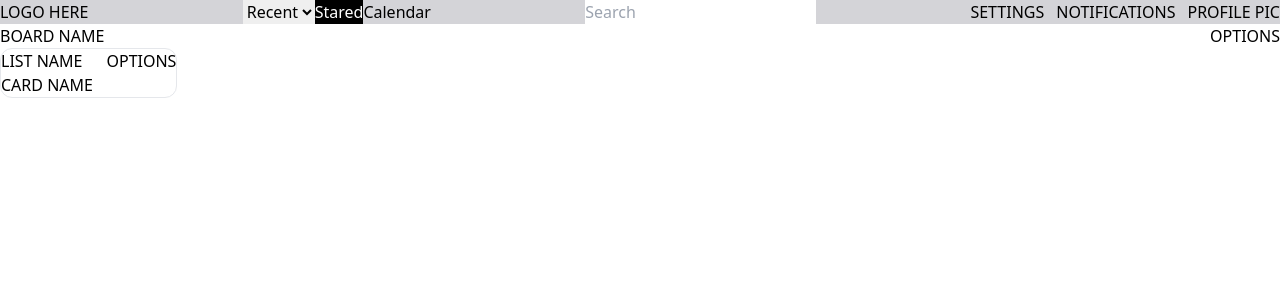
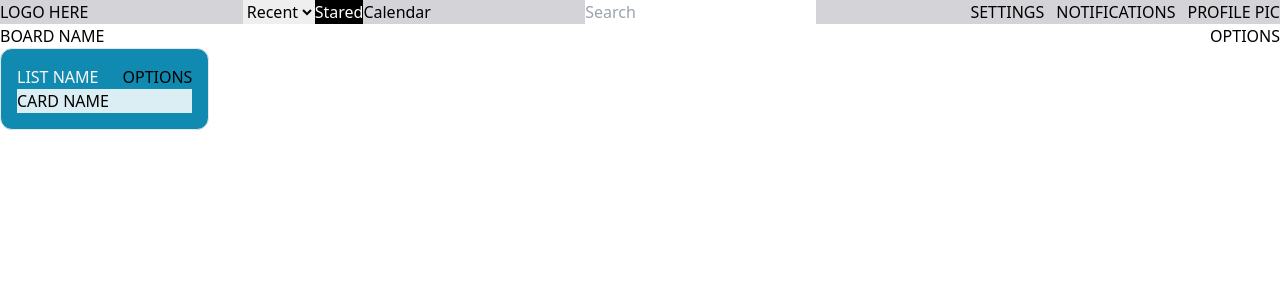
Before and after one commit to BryceRichey/flocus, a Next.js app in the folder client/: page /board in a window 1280 px wide. Shown: the top 300 px of the page. Built offline with nearby package versions, Linux system fonts and the light colour scheme.

Commit message:
renamed colors, added cards to list

```diff
--- a/client/public/output.css
+++ b/client/public/output.css
@@ -545,6 +545,18 @@ video {
   --tw-contain-style:  ;
 }
 
+.bg-primary-blue-1 {
+  background-color: #DBEEF3;
+}
+
+.bg-primary-blue-2 {
+  background-color: #118AB2;
+}
+
+.text-off-white {
+  color: #FAF9F6;
+}
+
 .static {
   position: static;
 }
--- /dev/null
+++ b/client/src/components/boards/Card.jsx
@@ -0,0 +1,7 @@
+export default function Card() {
+    return (
+        <div className="bg-primary-blue-1">
+            <p>CARD NAME</p>
+        </div>
+    );
+}
--- a/client/src/components/boards/List.jsx
+++ b/client/src/components/boards/List.jsx
@@ -1,13 +1,13 @@
+import Card from "./Card";
+
 export default function List() {
     return (
-        <div className="border rounded-xl w-fit">
+        <div className="border rounded-xl w-fit p-4 bg-primary-blue-2">
             <div className="flex">
-                <p className="mr-6">LIST NAME</p>
+                <p className="mr-6 text-off-white">LIST NAME</p>
                 <button>OPTIONS</button>
             </div>
-            <div>
-                <p>CARD NAME</p>
-            </div>
+            <Card />
         </div>
     );
 }
--- a/client/src/input.css
+++ b/client/src/input.css
@@ -3,43 +3,51 @@
 @tailwind utilities;
 
 @layer components {
-    .priBlue1 {
+    .bg-primary-blue-1 {
+        background-color: #DBEEF3;
+    }
+
+    .bg-primary-blue-2 {
         background-color: #118AB2;
     }
 
-    .priBlue2 {
+    .bg-primary-blue-3 {
         background-color: #073B4C;
     }
 
-    .secRed {
+    .secondary-red {
         background-color: #EF476F;
     }
 
-    .secYellow {
+    .secondary-yellow {
         background-color: #FFD166;
     }
 
-    .secGreen {
+    .secondary-green {
         background-color: #06D6A0;
     }
 
-    .offWhite {
+    .bg-off-white {
         background-color: #FAF9F6;
     }
 
-    .grey1 {
+    .bg-grey-1 {
         background-color: #CCCCCC;
     }
 
-    .grey2 {
+    .bg-grey-2 {
         background-color: #929292;
     }
 
-    .grey3 {
+    .bg-grey-3 {
         background-color: #575757;
     }
 
-    .offBlack {
+    .bg-off-black {
         background-color: #1F1F21;
     }
+
+    .text-off-white {
+        color: #FAF9F6;
+    }
 }
```
